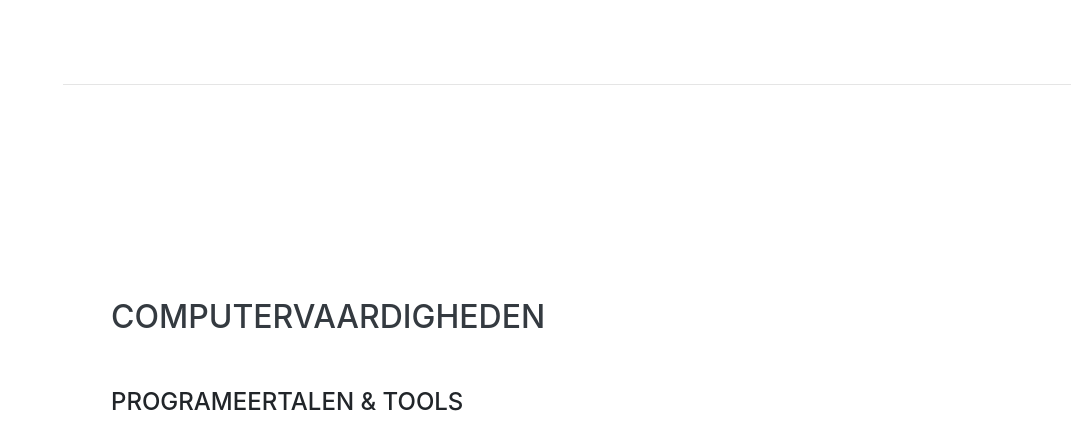
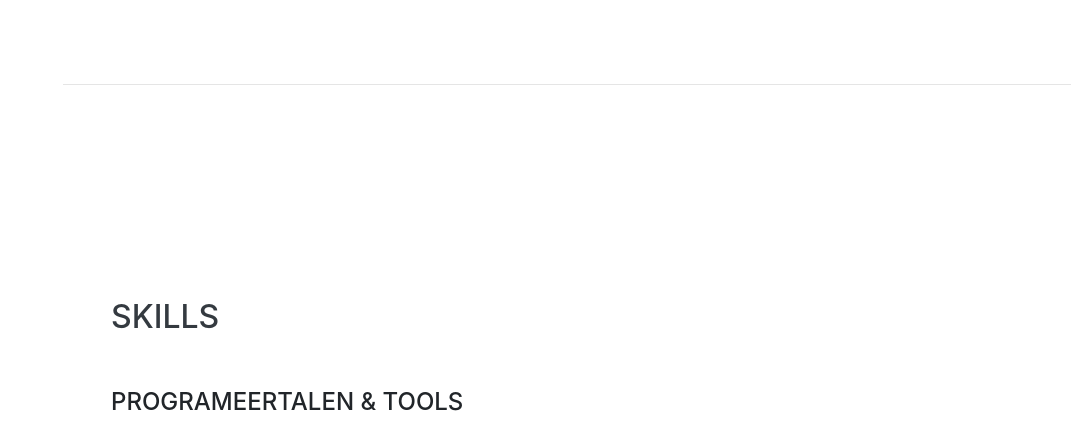
Before and after one commit to aneta-s/resumeOUD, a website with bundled scripts: page index.html in a window 1280 px wide. Shown: the part 2635-3060 px from the top of the page, without its empty margins (209-1280 px from the left). Built offline with nearby package versions, Linux system fonts and the light colour scheme; a web font is replaced by a local one.

Commit message:
Update index.html

```diff
--- a/index.html
+++ b/index.html
@@ -185,7 +185,7 @@
 
     <section class="resume-section p-3 p-lg-5 d-flex align-items-center" id="skills">
       <div class="w-100">
-        <h2 class="mb-5">Computervaardigheden</h2>
+        <h2 class="mb-5">Skills</h2>
 
         <div class="subheading mb-3">Programeertalen &amp; Tools</div>
         <ul class="list-inline dev-icons">
```
